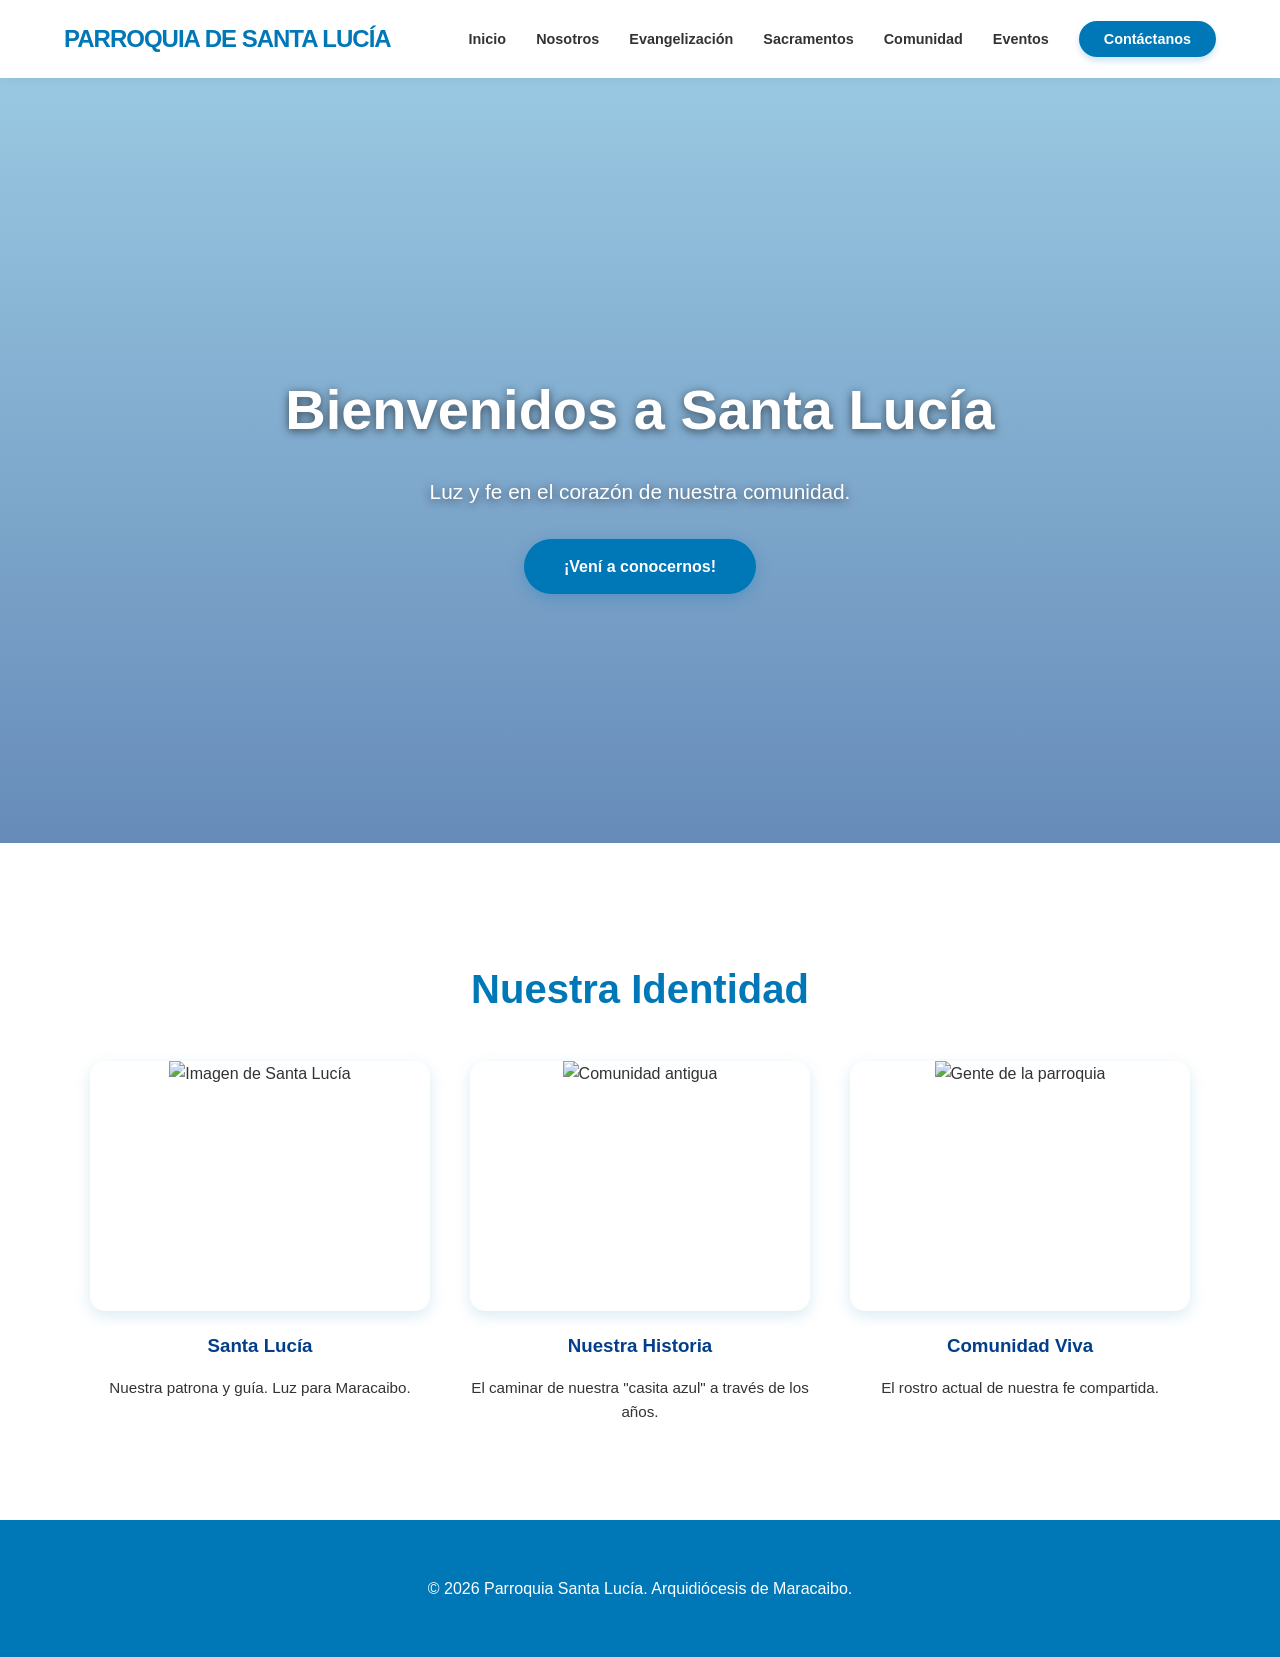
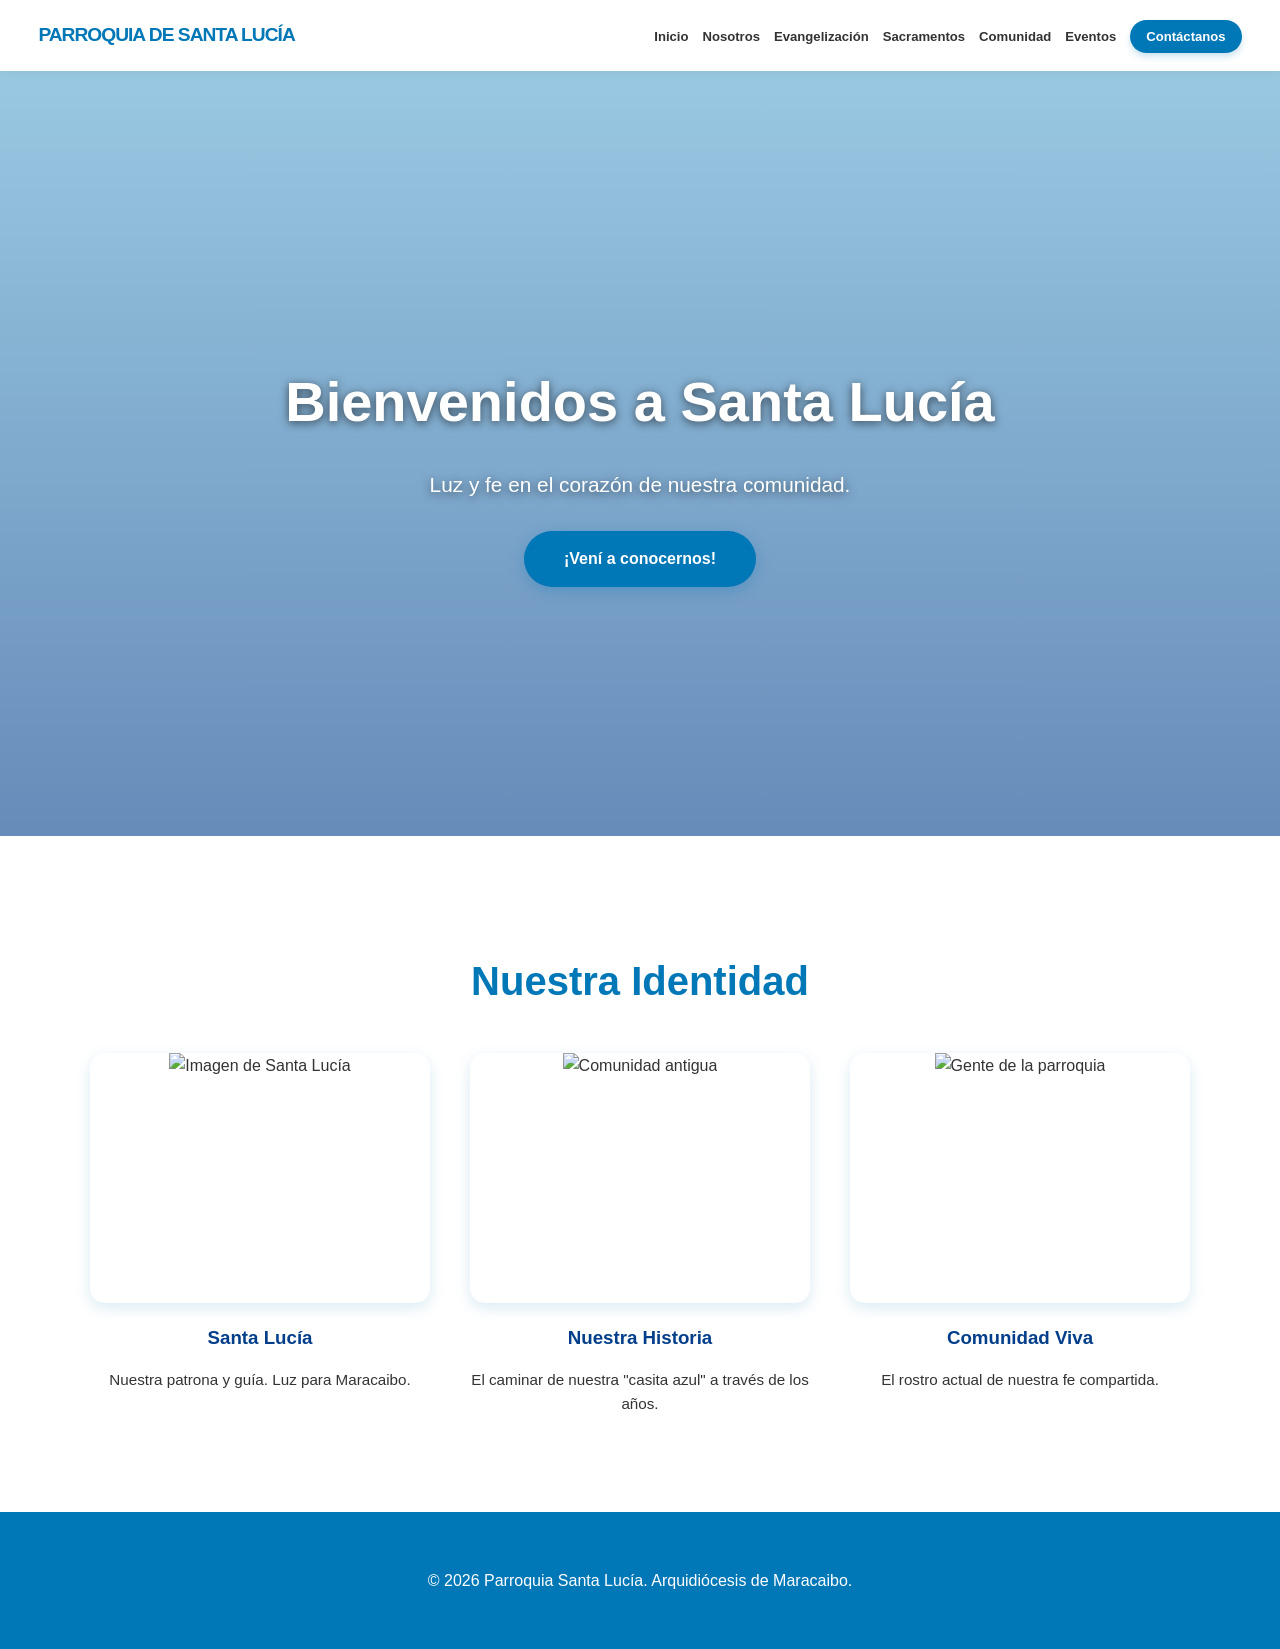

150 años: página del aniversario, enlace dorado en el menú y decreto de 1877

--- a/style.css
+++ b/style.css
@@ -752,6 +752,25 @@ footer { text-align: center; padding: 40px; background: var(--color-azul-esencia
     margin-bottom: 10px;
 }
 
+/* Etiqueta a color para carismas que ya tienen fecha de inicio */
+.etiqueta-inicio {
+    background: linear-gradient(135deg, var(--color-azul-esencial), var(--color-azul-oscuro));
+    color: #fff;
+    font-size: 0.72rem;
+    padding: 4px 12px;
+    border-radius: 20px;
+    text-transform: uppercase;
+    font-weight: 700;
+    letter-spacing: 0.3px;
+    display: inline-flex;
+    align-items: center;
+    gap: 6px;
+    margin-bottom: 12px;
+    box-shadow: 0 3px 8px rgba(0, 119, 182, 0.25);
+}
+
+.etiqueta-inicio i { font-size: 0.8rem; }
+
 /* --- SECCIÓN CARIDAD --- */
 
 .cabecera-caridad {
@@ -1487,4 +1506,62 @@ section {
     0% { transform: scale(1); box-shadow: 0 0 5px rgba(255, 59, 48, 0.4); }
     50% { transform: scale(1.1); box-shadow: 0 0 15px rgba(255, 59, 48, 0.7); }
     100% { transform: scale(1); box-shadow: 0 0 5px rgba(255, 59, 48, 0.4); }
+}
+
+/* --- ENLACE DORADO "150 AÑOS" EN EL MENÚ --- */
+.btn-nav-dorado {
+    display: inline-block;
+    white-space: nowrap;
+    position: relative;
+    overflow: hidden;
+    background: linear-gradient(135deg, #b8860b, #d4af37, #b8860b);
+    color: #fff !important;
+    padding: 10px 25px;
+    border-radius: 30px;
+    box-shadow: 0 4px 10px rgba(184, 134, 11, 0.35);
+    letter-spacing: 0.3px;
+    transition: 0.3s;
+}
+/* Destello que recorre el botón para invitar a la fiesta */
+.btn-nav-dorado::after {
+    content: "";
+    position: absolute;
+    top: 0; left: -75%;
+    width: 50%; height: 100%;
+    background: linear-gradient(120deg, transparent, rgba(255,255,255,0.5), transparent);
+    transform: skewX(-20deg);
+    animation: destelloOro 3.5s ease-in-out infinite;
+}
+@keyframes destelloOro {
+    0% { left: -75%; }
+    45% { left: 125%; }
+    100% { left: 125%; }
+}
+.btn-nav-dorado:hover {
+    background: linear-gradient(135deg, #8B1A1A, #a52222);
+    color: #d4af37 !important;
+    transform: translateY(-2px);
+    box-shadow: 0 6px 14px rgba(139, 26, 26, 0.35);
+}
+
+@media (max-width: 768px) {
+    /* Que la píldora móvil no le quite el dorado */
+    nav ul li a.btn-nav-dorado {
+        background: linear-gradient(135deg, #b8860b, #d4af37, #b8860b) !important;
+        color: #fff !important;
+        box-shadow: none;
+    }
+}
+
+/* --- MENÚ COMPACTO EN PANTALLAS MEDIANAS ---
+   Con 9 elementos el menú se apretaba y los enlaces
+   se partían en dos líneas entre 769px y 1400px. */
+nav ul li a { white-space: nowrap; }
+
+@media (min-width: 769px) and (max-width: 1400px) {
+    nav { padding: 20px 3%; }
+    .logo { font-size: 1.2rem; }
+    nav ul li { margin-left: 14px; }
+    nav ul li a { font-size: 0.82rem; }
+    .btn-nav, .btn-nav-dorado { padding: 9px 16px; }
 }
